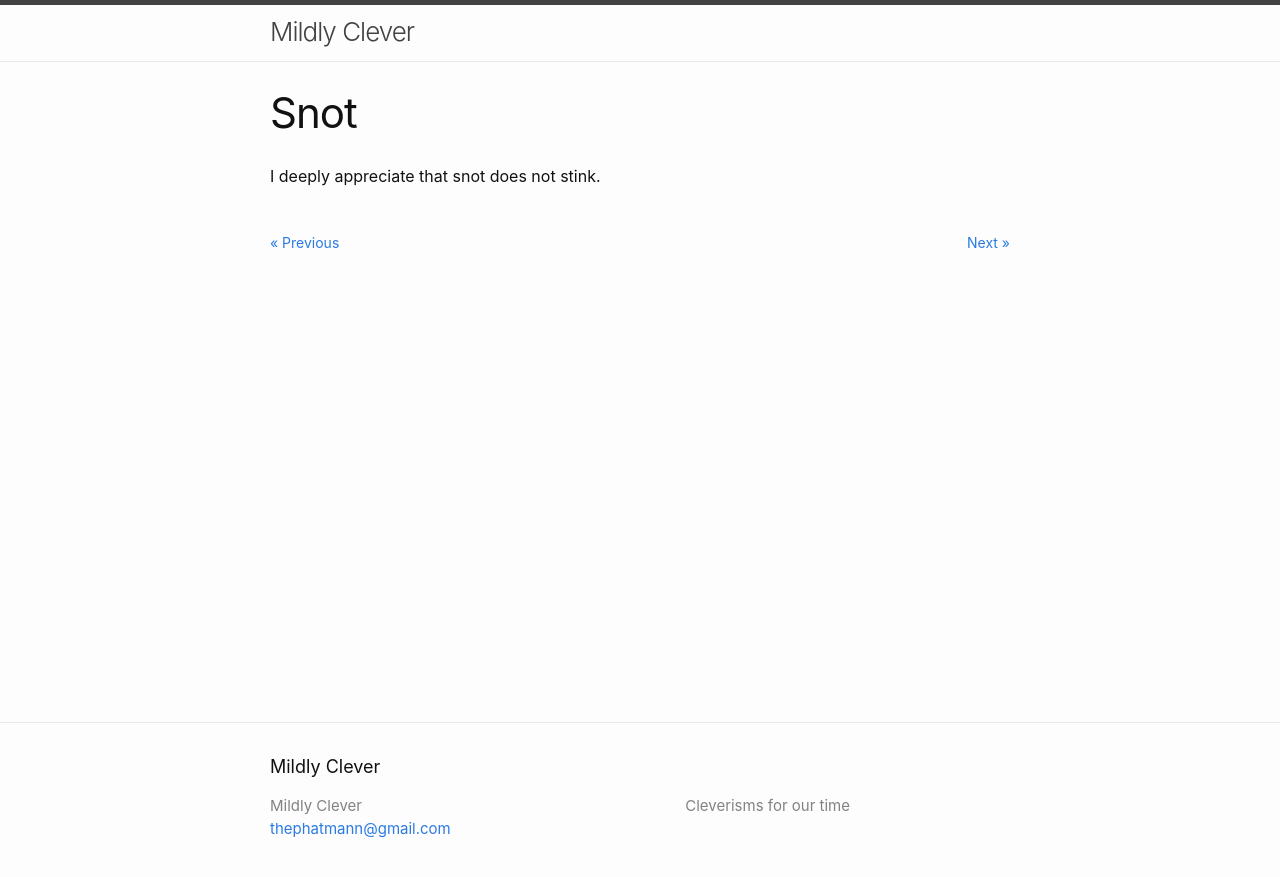
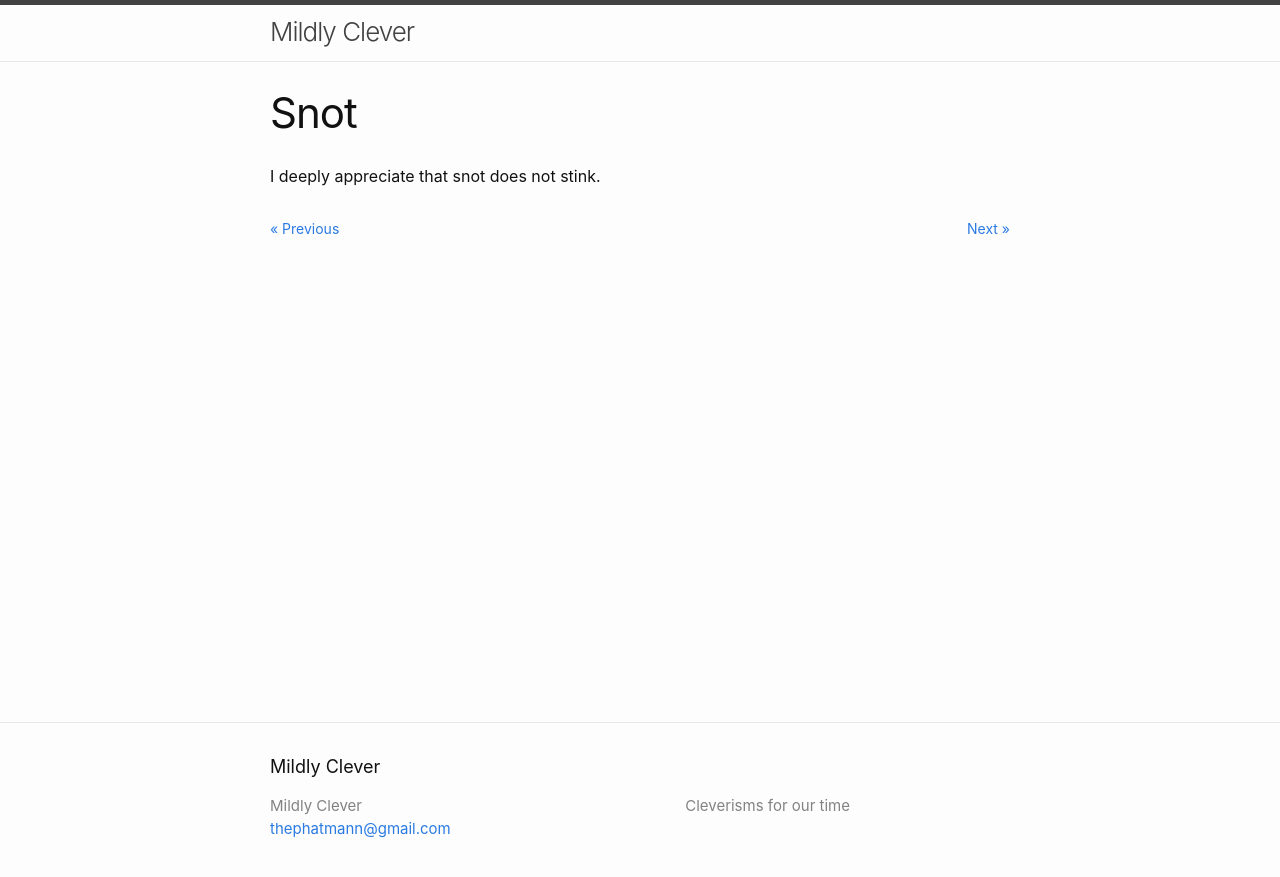
Before and after one commit to phatmann/mildlyclever, a Jekyll site: the page built from _posts/2017-12-12-snot.markdown, in a window 1280 px wide. Shown: the top 877 px of the page. Built offline with Jekyll 4.4.1, drawn with Linux system fonts in a browser that asks for light colours.

Commit message:
Better CSS

```diff
--- a/_sass/base.scss
+++ b/_sass/base.scss
@@ -45,8 +45,7 @@
   font-size: $base-font-size * $ratio;
 }
 
-// Import partials.
-@import "minima/base", "minima/layout", "minima/syntax-highlighting";
+@import "partials/base", "partials/layout", "partials/syntax-highlighting";
 
 .page-navigation {
   font-size: 14px;
@@ -55,13 +54,12 @@
   overflow: hidden;
 }
 
-.page-navigation a {
+.page-navigation .prev {
   display: block;
-  width: 50%;
   float: left;
-  margin: 1em 0;
 }
 
 .page-navigation .next {
-  text-align: right;
+  display: block;
+  float: right;
 }
```
Also changed, not shown: _sass/partials/_base.scss (renamed from _sass/minima/_base.scss), _sass/partials/_layout.scss (renamed from _sass/minima/_layout.scss), _sass/partials/_syntax-highlighting.scss (renamed from _sass/minima/_syntax-highlighting.scss).
